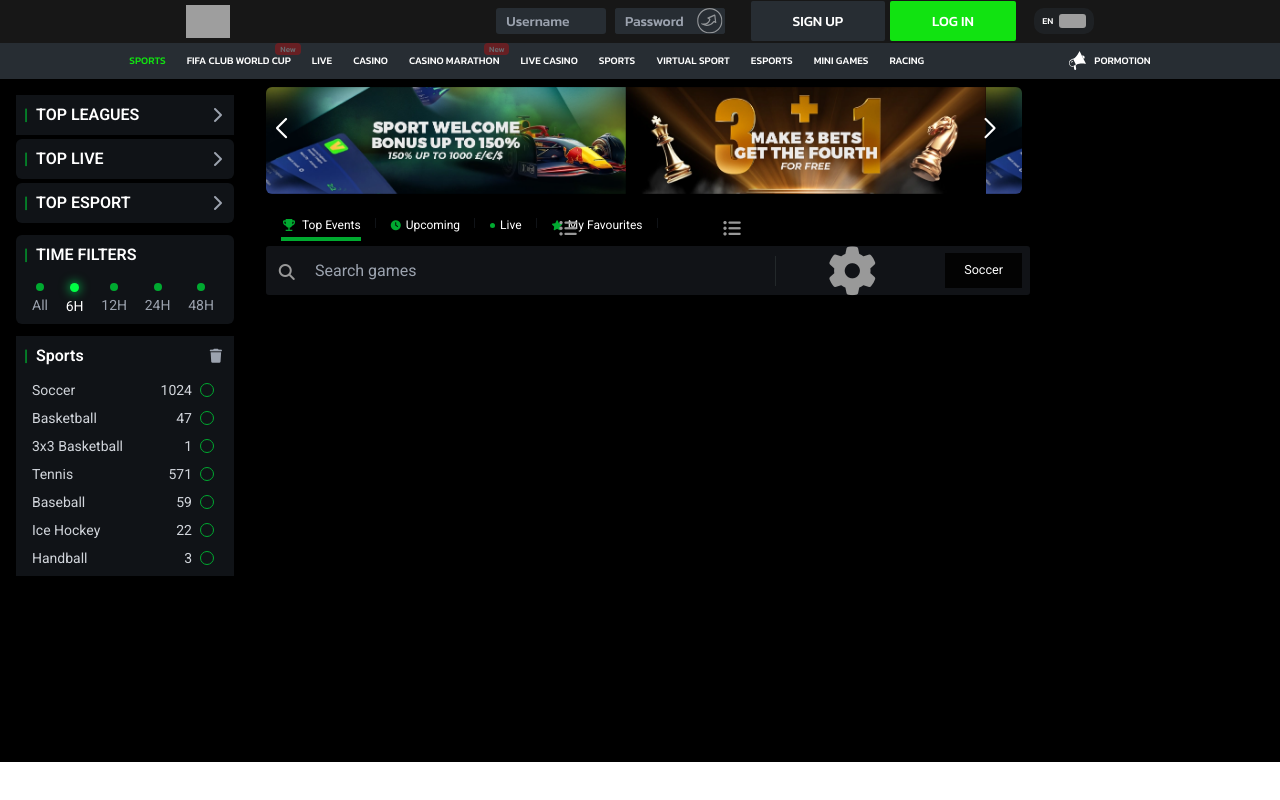
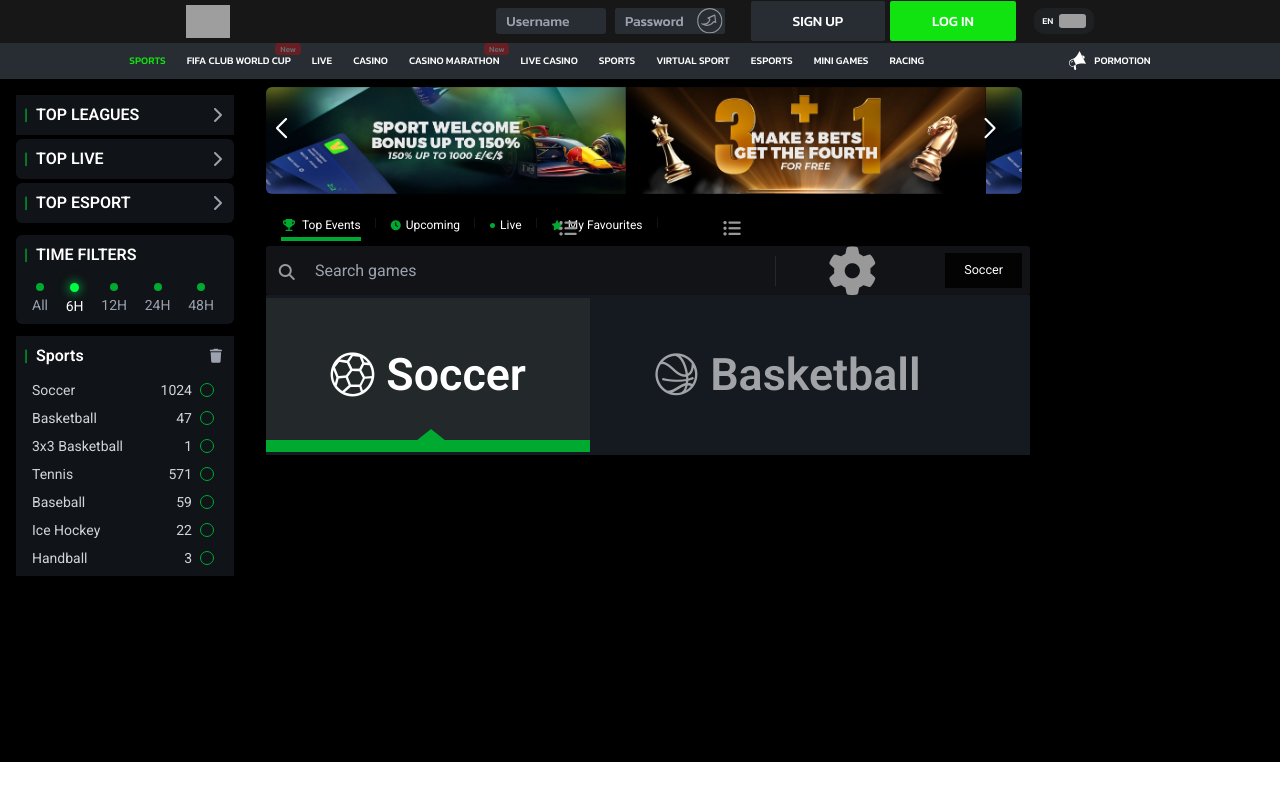
Before and after one commit to faizan99904/FlashExch, an Angular app: page / in a window 1280 px wide. Built offline with nearby package versions, Linux system fonts and the light colour scheme; grey boxes are pictures that could not be loaded.

Commit message:
sport list

```diff
--- a/src/pages/sports-book/sports-book.component.html
+++ b/src/pages/sports-book/sports-book.component.html
@@ -1,5 +1,5 @@
 <div class="w-full ">
     <div class="lg:pr-2"> <app-swiper-card-home class="lg:rounded-md"></app-swiper-card-home></div>
     <app-sport-events></app-sport-events>
-    <!-- <app-sportslist></app-sportslist> -->
+    <app-sportslist></app-sportslist>
 </div>
--- a/src/shared/sport-events/sport-events.component.html
+++ b/src/shared/sport-events/sport-events.component.html
@@ -57,7 +57,7 @@
 
 
 
-<div class="bg-black flex w-full h-[12vw] xl:h-[49px] lg:bg-[#111317] lg:rounded-[3px]">
+<div class="bg-black flex w-full h-[11.9vw] xl:h-[49px] lg:bg-[#111317] lg:rounded-[3px]">
     <div class="relative grow-[1] xl:max-w-[210px] h-full">
         <input type="text"
             class="bg-transparent border-0 h-full w-full pl-[12vw] xl:pl-[49px] leading-[12vw] outline-0 xl:text-base text-[3.5vw] text-white"
--- a/src/shared/sportslist/sportslist.component.css
+++ b/src/shared/sportslist/sportslist.component.css
@@ -1,23 +1,20 @@
-.sport-list{
-    color: #fff;
+.sport-list {
+  color: hsla(0, 0%, 100%, 0.6);
   background: #000;
-    font-family: Roboto,sans-serif;
+  font-size: 3.5vw;
+  font-weight: 600;
+
+  font-family: Roboto, sans-serif;
 }
 ul.tabs {
-    font-weight: 600;
+  /* font-weight: 600; */
   background-color: #151a21;
 }
-ul.menu-slide {
-    display: block;
-    white-space: nowrap;
-    overflow-x: scroll;
-    width: 100%;
-    height: 100%;
-}
+
 ul {
   list-style-type: none;
 }
-ul.menu-slide>li {
+ul.menu-slide > li {
   height: 100%;
   display: inline-block;
   text-align: center;
@@ -39,10 +36,43 @@ ul.tabs li.active:after {
   content: "";
   display: inline-block;
   position: absolute;
-    bottom: -.1vw;
-    left: 50%;
+  bottom: -0.1vw;
+  left: 50.4%;
   margin-left: -1vw;
   border-bottom: 1vw solid #00aa30;
   border-left: 1.2vw solid transparent;
   border-right: 1.2vw solid transparent;
 }
+
+.sport-list {
+  line-height: 12.5vw;
+}
+
+ul.tabs li.active {
+  background-color: #23282a;
+  color: #fff;
+  border-bottom: 1vw solid #00aa30;
+}
+
+ul.tabs li {
+  position: relative;
+  box-sizing: border-box;
+  padding: 0 5vw;
+  height: 12vw;
+  line-height: 12vw;
+}
+
+ul.tabs {
+  /* font-weight: 600; */
+  background-color: #151a21;
+}
+ul.menu-slide {
+  display: block;
+  white-space: nowrap;
+  overflow-x: scroll;
+  width: 100%;
+  height: 95%;
+}
+ul {
+  list-style-type: none;
+}
--- a/src/shared/sportslist/sportslist.component.html
+++ b/src/shared/sportslist/sportslist.component.html
@@ -1,26 +1,23 @@
 <ul class="sport-list menu-slide tabs">
-    <li class="active">
-      <span sport="soccer" class="sport-icon"></span>
-      <span>Soccer</span>
-    </li>
+  <li class="active "><span sport="soccer" class="sport-icon pr-[0.9vw]"></span> <span>Soccer</span></li>
   <li class="">
-      <span sport="basketball" class="sport-icon"></span>
+    <span sport="basketball" class="sport-icon pr-[0.89vw]"></span>
     <span>Basketball</span>
   </li>
   <li class="">
-      <span sport="tennis" class="sport-icon"></span>
+    <span sport="tennis" class="sport-icon  pr-[0.9vw]"></span>
     <span>Tennis</span>
   </li>
   <li class="">
-      <span sport="baseball" class="sport-icon"></span>
+    <span sport="baseball" class="sport-icon  pr-[0.9vw]"></span>
     <span>Baseball</span>
   </li>
   <li class="">
-      <span sport="formula1" class="sport-icon"></span>
+    <span sport="formula1" class="sport-icon  pr-[0.9vw] text-[15px]"></span>
     <span>Formula 1</span>
   </li>
   <li class="">
-      <span sport="leagueoflegends" class="sport-icon"></span>
+    <span sport="leagueoflegends" class="sport-icon  pr-[0.9vw]"></span>
     <span>League of Legends</span>
   </li>
 </ul>
```
Lines whose indentation alone changed are shown as unchanged.
